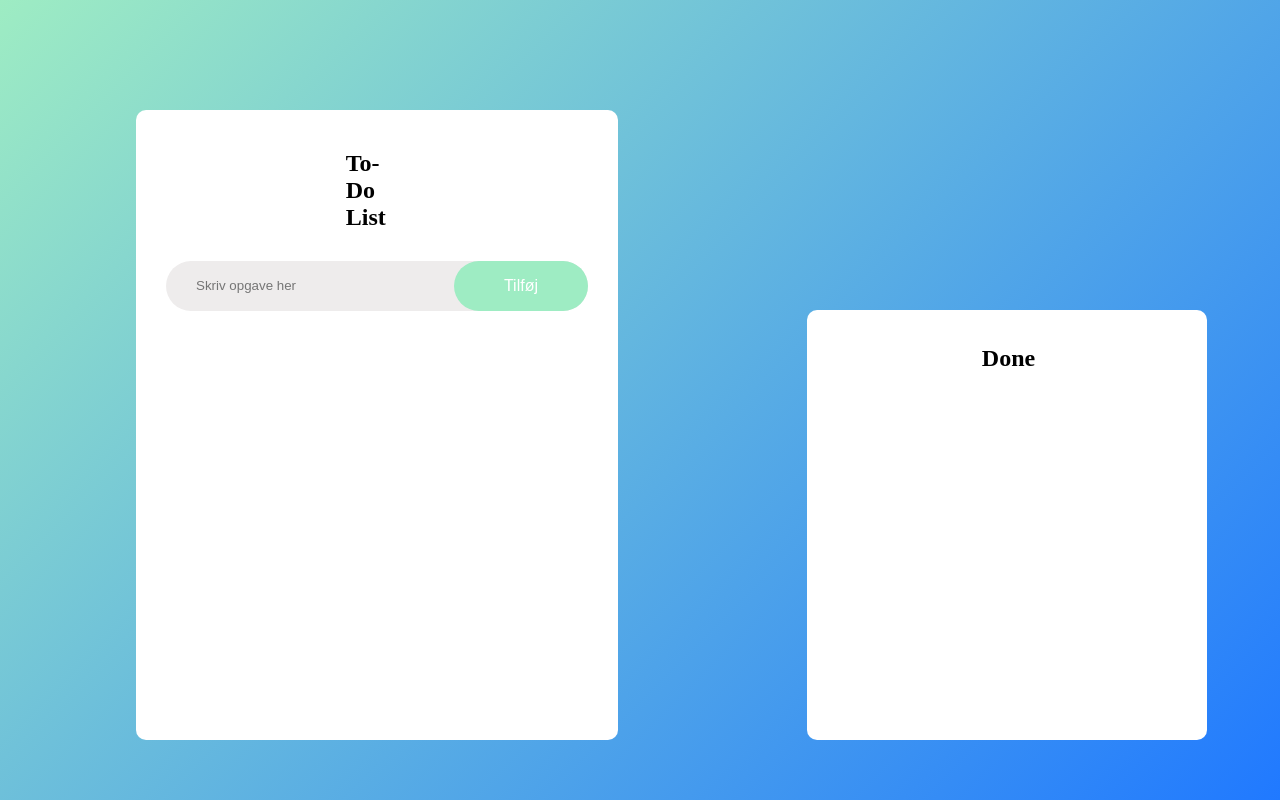
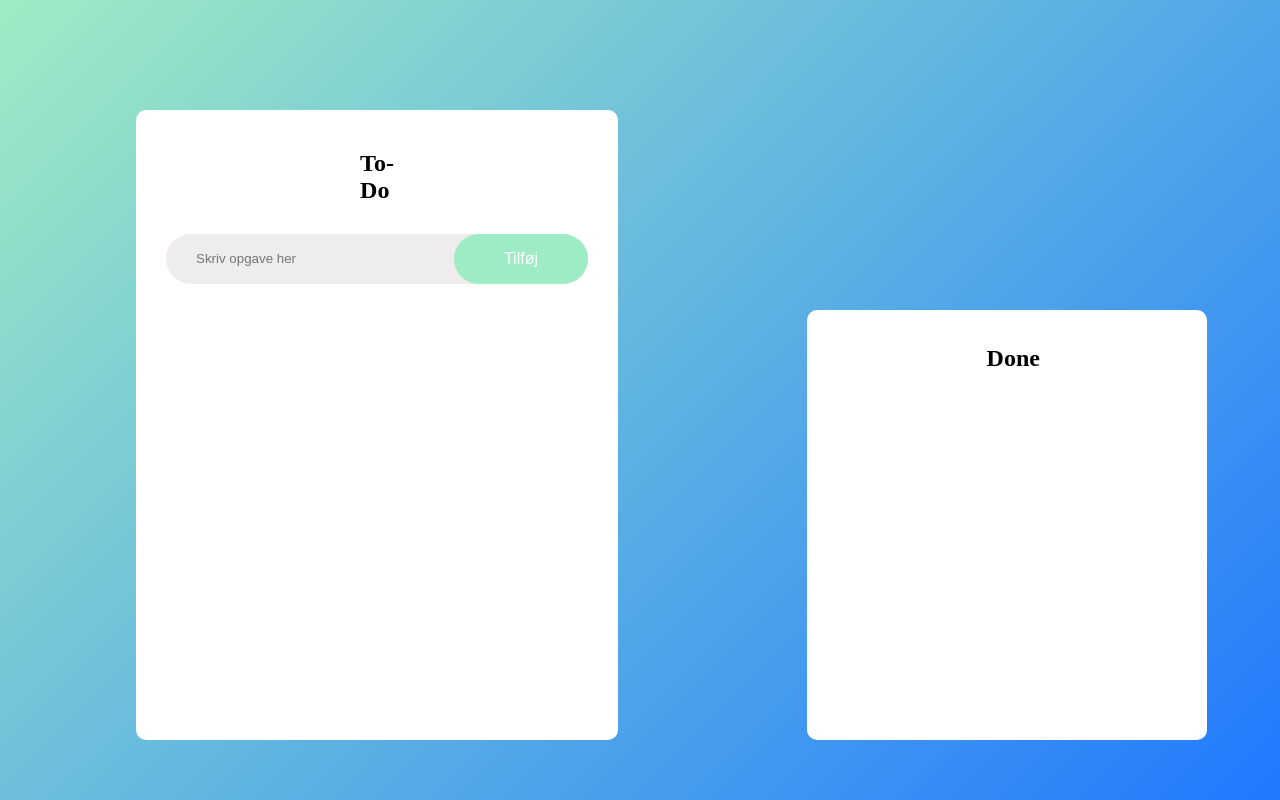
Before and after one commit to Banemann/3sem, a plain HTML site: page ToDo-app/index.html in a window 1280 px wide. Drawn offline with Linux system fonts and the light colour scheme.

Commit message:
lidt css

```diff
--- a/ToDo-app/index.html
+++ b/ToDo-app/index.html
@@ -10,7 +10,7 @@
 <body>
     <div class="background">
         <div class="todolist">
-            <h2 class="do">To-Do List</h2>
+            <h2 class="do">To-Do</h2>
             <div class="row">
                 <input type="text" id="input-box" placeholder="Skriv opgave her">
                 <button id="add">Tilføj</button>
--- a/ToDo-app/style.css
+++ b/ToDo-app/style.css
@@ -24,7 +24,7 @@
 .do {
     display: flex;
     align-items: center;
-    margin: 0 42.6% 7%;
+    margin: 0 46% 7%;
 }
 
 .donelist{
@@ -39,7 +39,7 @@
 .done {
     display: flex;
     align-items: center;
-    margin: 10% 42.6% 7%;
+    margin: 10% 44% 7%;
 }
 
 .row {
```
Also changed, not shown: ToDo-app/imgs/checked2.png (added).
